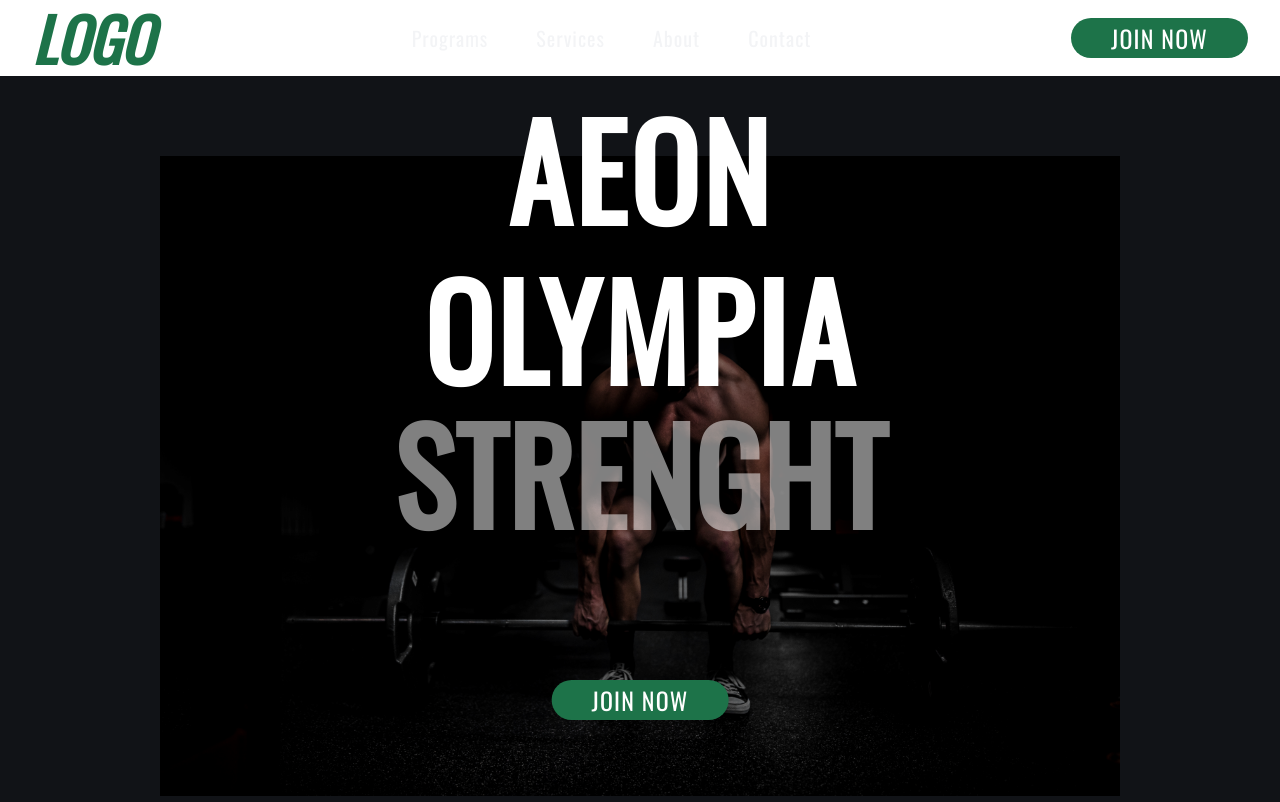
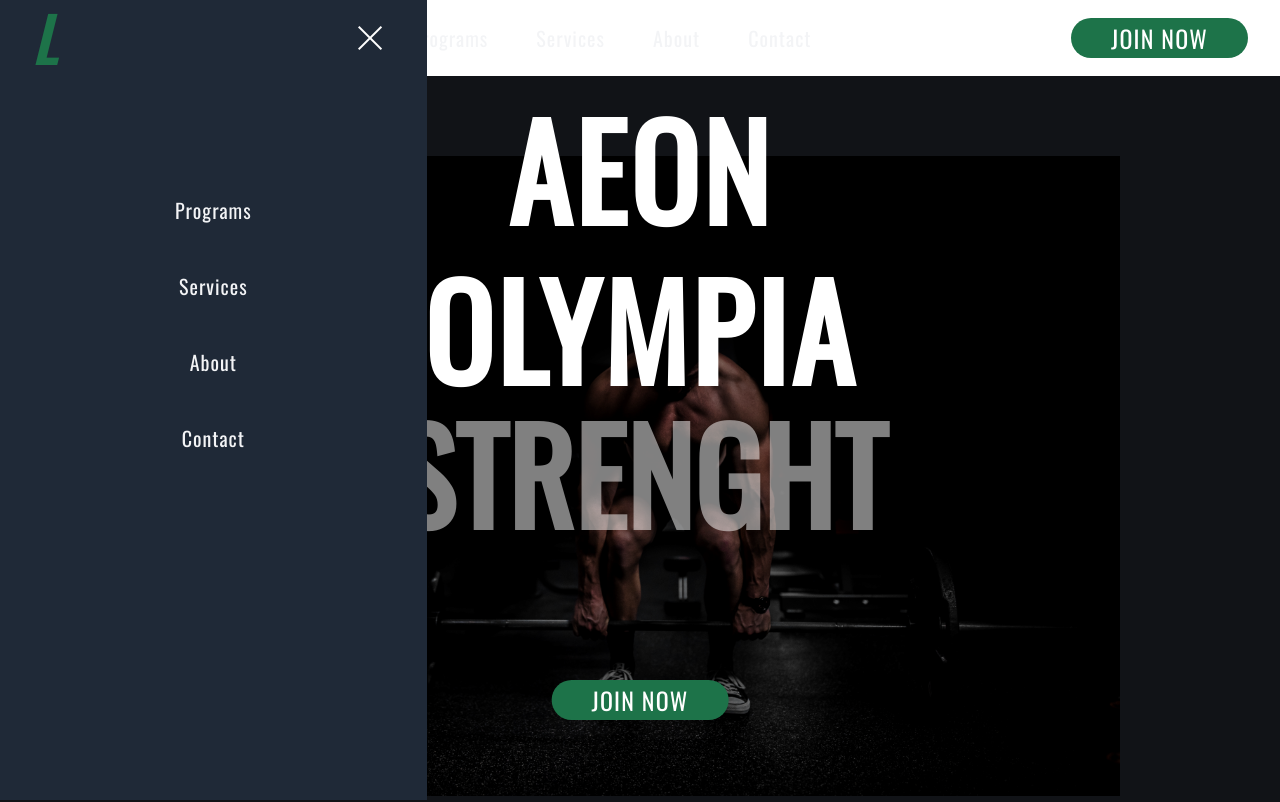
Before and after one commit to zrvnarmarin/IM-Digital---Fitness, a Next.js app in the folder fitness-site/: page / in a window 1280 px wide. Shown: the top 802 px of the page. Built offline with nearby package versions, Linux system fonts and the light colour scheme.

Commit message:
side bar layout done; basic styling added

```diff
--- a/fitness-site/app/(home-sections)/Navbar.tsx
+++ b/fitness-site/app/(home-sections)/Navbar.tsx
@@ -46,10 +46,10 @@ const NavbarLinksSection = () => {
 
 const HamburgerMenuButton = () => {
   return (
-    <div className="flex flex-col gap-2 items-end lg:hidden cursor-pointer">
+    <button className="flex flex-col gap-2 items-end lg:hidden">
       <div className="w-8 h-[2px] bg-white"></div>
       <div className="w-4 h-[2px] bg-white"></div>
-    </div>
+    </button>
   );
 };
 
@@ -63,7 +63,7 @@ const JoinNowButton = () => {
   );
 };
 
-const Logo = () => {
+export const Logo = () => {
   return (
     <Link href={"/"}>
       <p className="text-3xl sm:text-4xl leading-10 font-black italic text-[#1D7349] md:text-6xl lg:text-[#1D7349]">
--- a/fitness-site/app/components/Navbar.tsx
+++ /dev/null
@@ -1,33 +0,0 @@
-'use client'
-
-import React from 'react'
-import Link from 'next/link'
-import { usePathname } from 'next/navigation'
-import { MenuIcon } from '@/public/Icons'
-
-export default function Navbar() {
-    const pathname = usePathname()
-
-  return (
-    <header className='w-full'>
-        <nav className='flex flex-row justify-between items-center py-6 bg-[#111317] lg:bg-inherit px-8'>
-            <Link href={'/'}>
-                <p className='text-3xl sm:text-4xl leading-10 font-black italic text-[#1D7349] md:text-6xl lg:text-[#1D7349]'>LOGO</p>
-            </Link>
-            <ul className='hidden lg:flex flex-row items-center justify-between gap-12'>
-                <li className='text-[#F3F4F6] xs:text-md lg:text-lg xl:text-xl font-normal hover:underline hover:underline-offset-8 hover:decoration-[#1D7349] leading-7'><Link href={'/'}>Home</Link></li>
-                <li className='text-[#F3F4F6] xs:text-md lg:text-lg xl:text-xl font-normal hover:underline hover:underline-offset-8 hover:decoration-[#1D7349] leading-7'><Link href={'/programs'}>Programs</Link></li>
-                <li className='text-[#F3F4F6] xs:text-md lg:text-lg xl:text-xl font-normal hover:underline hover:underline-offset-8 hover:decoration-[#1D7349] leading-7'><Link href={'/service'}>Service</Link></li>
-                <li className='text-[#F3F4F6] xs:text-md lg:text-lg xl:text-xl font-normal hover:underline hover:underline-offset-8 hover:decoration-[#1D7349] leading-7'><Link href={'/about'}>About</Link></li>
-                <li className='text-[#F3F4F6] xs:text-md lg:text-lg xl:text-xl font-normal hover:underline hover:underline-offset-8 hover:decoration-[#1D7349] leading-7'><Link href={'/contact'}>Contact</Link></li>
-            </ul>
-            <div>
-                <button className='hidden lg:block text-white lg:text-lg xl:text-xl font-semibold leading-7 bg-[#1D7349]  hover:bg-[#34a26d] hover:scale-105  px-8 py-4 rounded-md'>Join Now</button>
-            </div>
-            {/* <div className='block lg:hidden rounded-xl p-1 border-2 border-white cursor-pointer'>
-                <MenuIcon />
-            </div> */}
-        </nav>
-    </header>
-  )
-}
--- a/fitness-site/app/components/Sidebar.tsx
+++ b/fitness-site/app/components/Sidebar.tsx
@@ -1,11 +1,66 @@
-import React from 'react';
+"use client";
+
+import Link from "next/link";
+import React, { useState } from "react";
+import XImageIcon from '../../public/icons8-x-50.png'
+import Image from "next/image";
 
 export default function Sidebar() {
   return (
-    <aside className='absolute top-0 left-0 bottom-0 bg-red-400 w-1/2 h-full z-40'>
-      hey
-      hey
-      hey
+    <aside className="py-2 px-8 top-0 left-0 bottom-0 bg-gray-800 w-1/3 h-screen sticky z-40">
+      <div className="flex justify-between items-center">
+        <span className="uppercase text-3xl sm:text-4xl leading-10 font-black italic text-[#1D7349] md:text-6xl lg:text-[#1D7349]">L</span>
+        <XIcon />
+      </div>
+      <NavbarLinksSection />
     </aside>
   );
 }
+
+export const XIcon = () => {
+  return (
+    <Image src={XImageIcon} alt="X-button" width={0} height={0} />
+  )
+};
+
+const navbarLinks = [
+  {
+    name: "Programs",
+    link: "/programs",
+  },
+  {
+    name: "Services",
+    link: "/services",
+  },
+  {
+    name: "About",
+    link: "/about",
+  },
+  {
+    name: "Contact",
+    link: "/contact",
+  },
+];
+
+export type NavbarLink = {
+  name: string;
+  link: string;
+};
+
+const NavbarLink = ({ navbarLink }: { navbarLink: NavbarLink }) => {
+  return (
+    <li className="text-[#F3F4F6] xs:text-md lg:text-lg xl:text-xl font-normal tracking-wider hover:underline hover:underline-offset-8 hover:decoration-[#1D7349] leading-7">
+      <Link href={`${navbarLink.link}`}>{navbarLink.name}</Link>
+    </li>
+  );
+};
+
+const NavbarLinksSection = () => {
+  return (
+    <ul className="hidden pt-32 lg:flex flex-col items-center justify-between gap-12">
+      {navbarLinks.map((link) => (
+        <NavbarLink key={link.name} navbarLink={link} />
+      ))}
+    </ul>
+  );
+};
--- a/fitness-site/app/layout.tsx
+++ b/fitness-site/app/layout.tsx
@@ -29,7 +29,7 @@ export default function RootLayout({
         <Navbar />
         {children}
         <Footer />
-        {/* <Sidebar />  */}
+        <Sidebar />
       </body>
     </html>
   )
```
Also changed, not shown: fitness-site/app/about/photo-gallery/(photo-gallery-sections)/PhotoGallerySection.tsx (+4 -5 lines), fitness-site/public/icons8-x-50.png (added).
